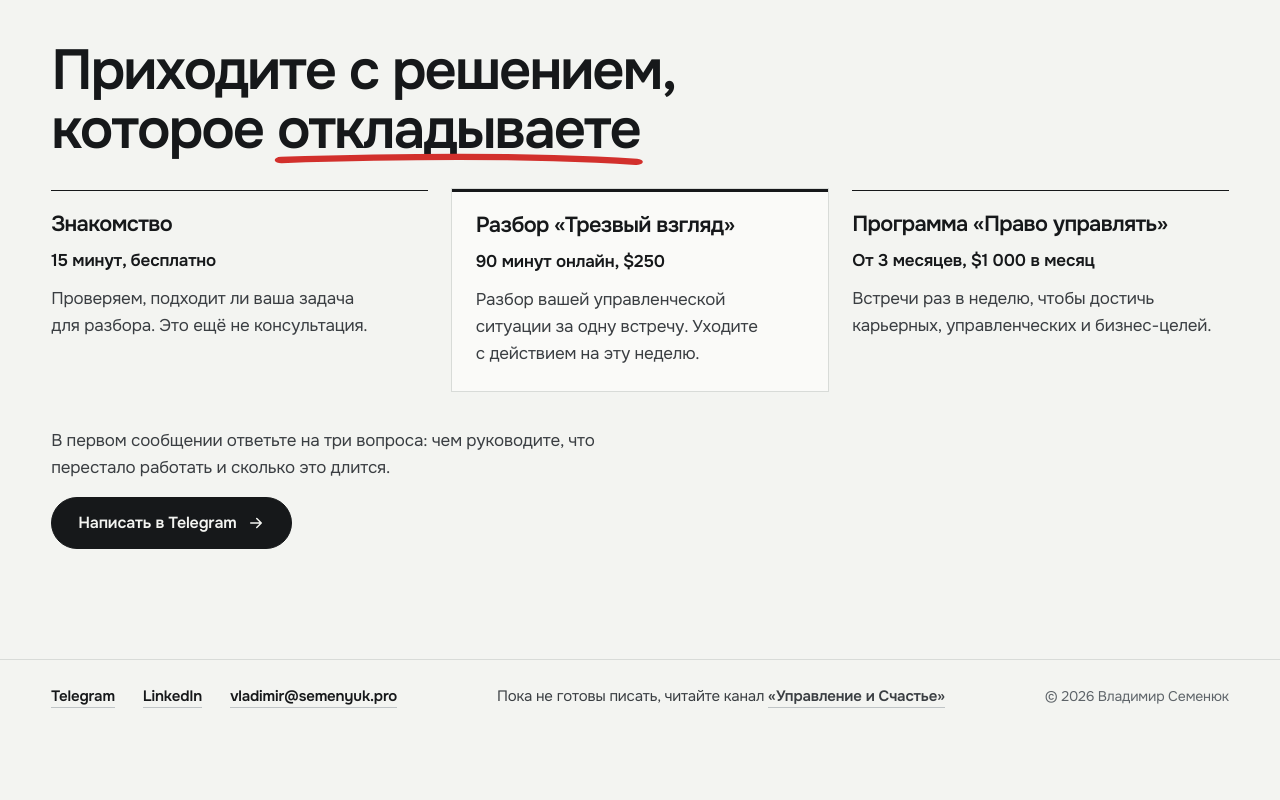
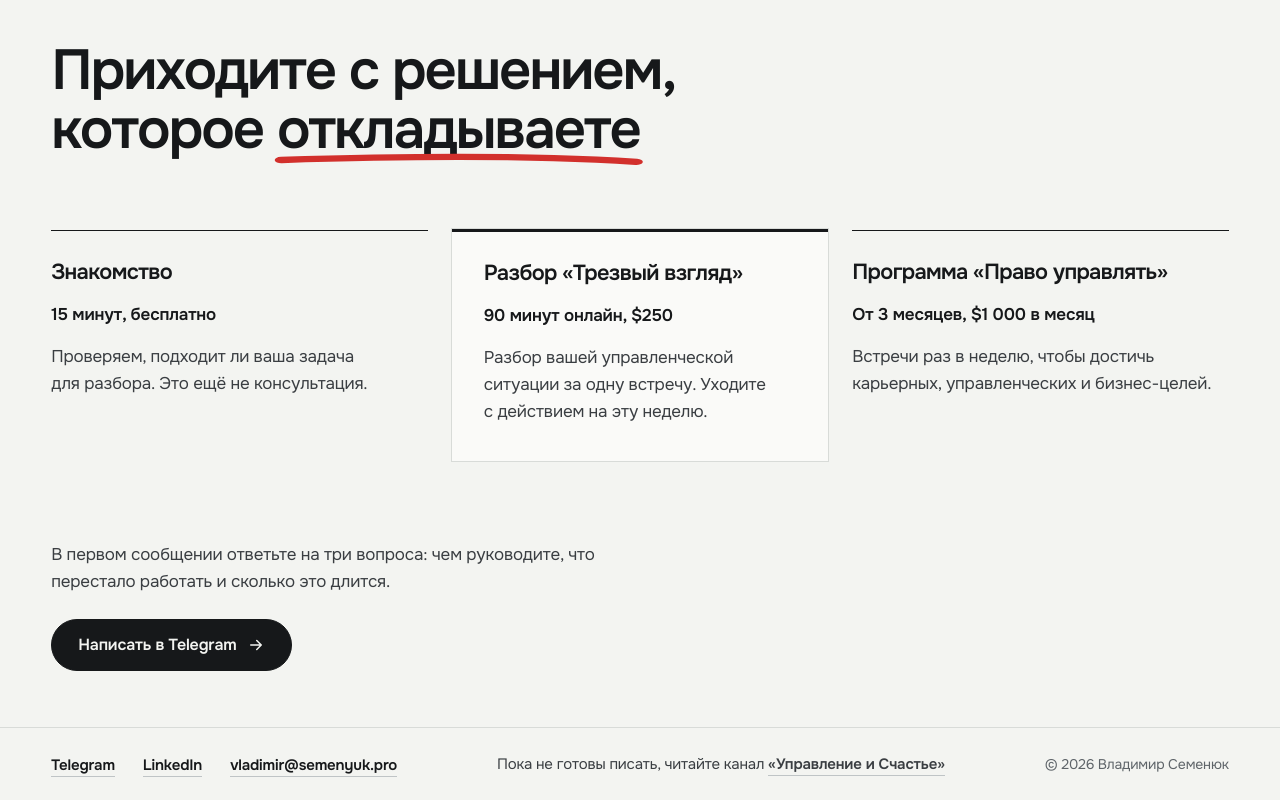
Before and after one commit to VladimirSemenyuk/semenyuk.pro, a plain HTML site: page index.html in a window 1280 px wide. Shown: the part 4900-5700 px from the top of the page. Before the commit the page ends 5632 px from the top, so only its background shows below. Drawn offline with Linux system fonts and the light colour scheme.

Commit message:
Сайт: больше воздуха в блоке «Первый шаг» на десктопе
Увеличены вертикальные отступы под заголовком, внутри карточек
и перед призывом написать в Telegram. Мобильная версия не меняется.
Превью сайта теперь запускает локальный сервер из launch.json.

Co-Authored-By: Claude Opus 5.5 <noreply@anthropic.com>

```diff
--- a/index.html
+++ b/index.html
@@ -268,6 +268,14 @@ main > section + section,.closing{border-top:1px solid var(--line)}
 .site-foot__links a{font-size:15px}
 .site-foot p{color:var(--muted);font-size:14px}
 .site-foot p.site-foot__channel{color:var(--ink-2);font-size:15px}
+@media (min-width:961px){
+  .close .head{margin-bottom:clamp(48px,9vh,96px)}
+  .rung{gap:14px;padding-top:28px}
+  .rung--main{padding:28px 32px 36px}
+  .rung h3{margin-bottom:2px}
+  .next{margin-top:clamp(56px,10vh,112px)}
+  .next__cta{gap:24px}
+}
 
 /* адаптив */
 @media (min-width:961px) and (max-height:800px){
```
